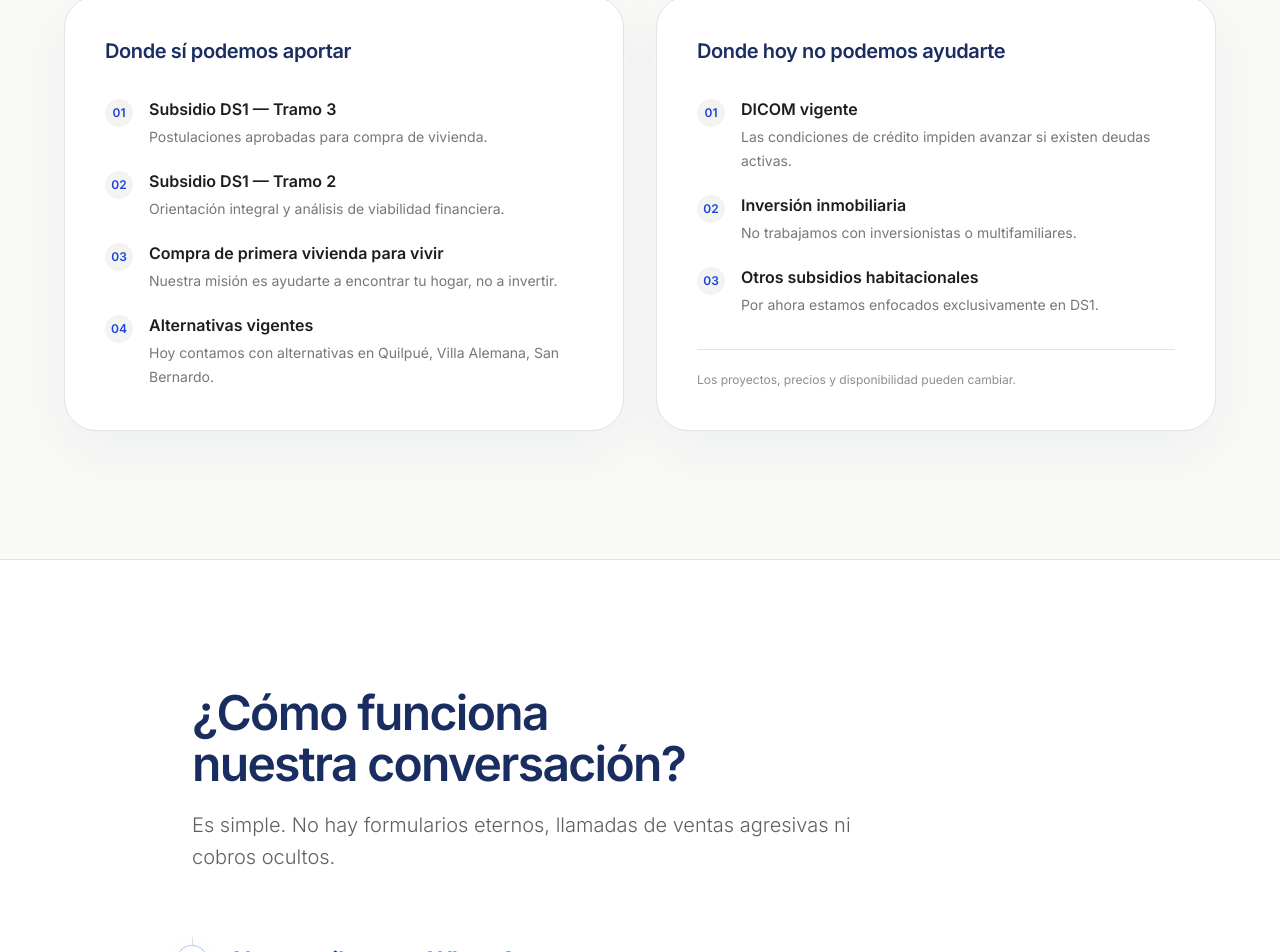
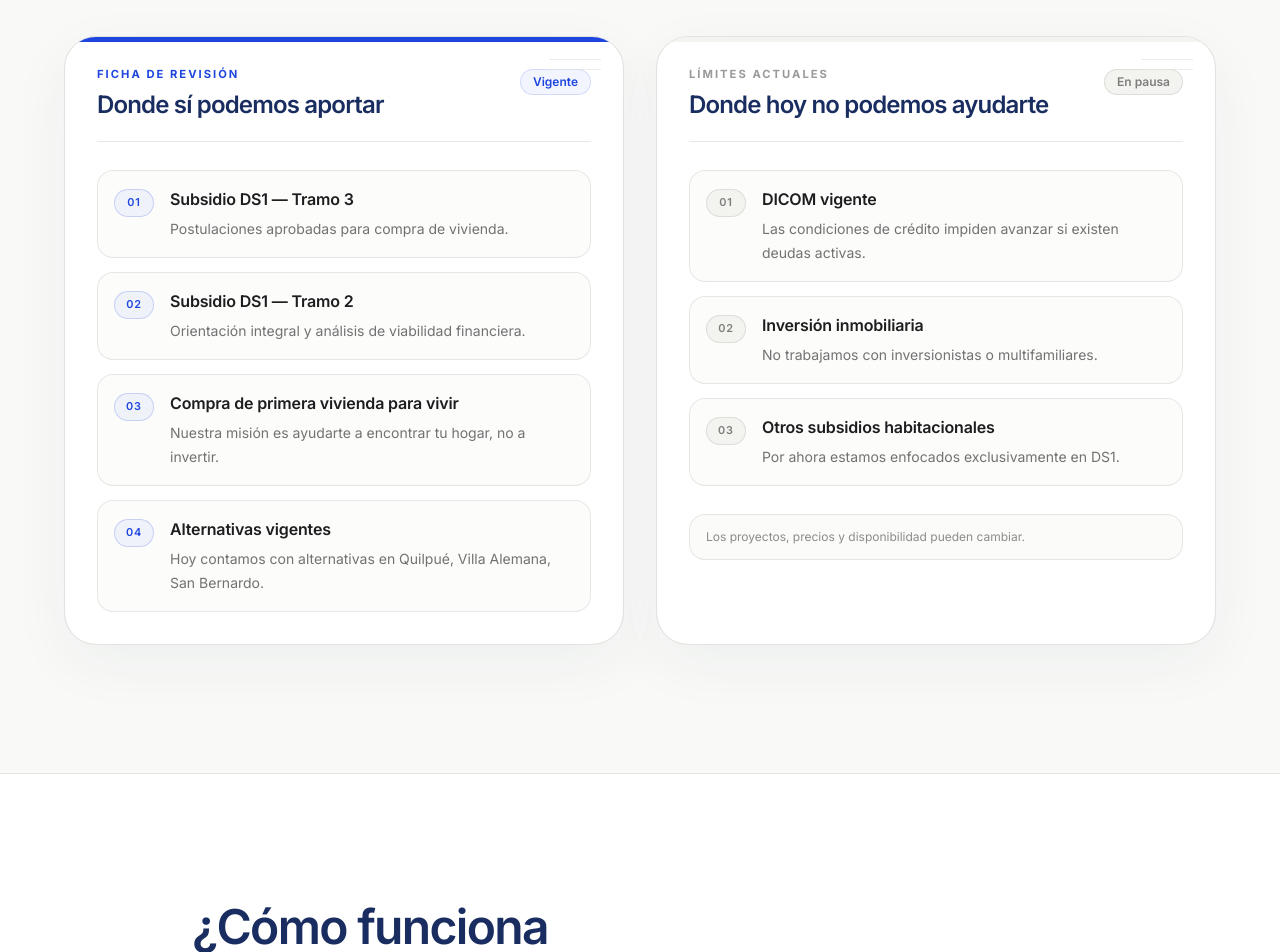
Before and after one commit to 3c-ops/capaz-web, a Next.js app: page / in a window 1280 px wide. Shown: the part 1723-2675 px from the top of the page. Built offline with nearby package versions, Linux system fonts and the light colour scheme.

Commit message:
Evolve Capaz visual system

```diff
--- a/app/globals.css
+++ b/app/globals.css
@@ -60,3 +60,68 @@ body {
     transition-duration: 0.01ms !important;
   }
 }
+
+.case-card {
+  position: relative;
+  overflow: hidden;
+  border: 1px solid var(--brand-border);
+  border-radius: 2rem;
+  background:
+    linear-gradient(var(--surface), var(--surface)) padding-box,
+    linear-gradient(180deg, color-mix(in srgb, var(--brand-border) 65%, white), var(--brand-border)) border-box;
+  box-shadow: 0 18px 60px rgba(25, 45, 96, 0.05);
+  transition:
+    transform 300ms ease-out,
+    border-color 300ms ease-out,
+    box-shadow 300ms ease-out;
+}
+
+.case-card::before {
+  content: "";
+  position: absolute;
+  inset: 0 0 auto;
+  height: 5px;
+  background: var(--surface-muted);
+}
+
+.case-card::after {
+  content: "";
+  position: absolute;
+  right: 1.35rem;
+  top: 1.35rem;
+  width: 3.25rem;
+  height: 0.7rem;
+  border-block: 1px solid var(--brand-border);
+  opacity: 0.65;
+}
+
+.case-card-positive::before {
+  background: var(--brand-blue);
+}
+
+.case-card:hover {
+  transform: translateY(-0.25rem);
+  border-color: color-mix(in srgb, var(--brand-blue) 18%, var(--brand-border));
+  box-shadow: 0 24px 70px rgba(25, 45, 96, 0.08);
+}
+
+.case-label {
+  font-size: 0.7rem;
+  font-weight: 700;
+  letter-spacing: 0.18em;
+  line-height: 1;
+  text-transform: uppercase;
+}
+
+.review-rule {
+  background-image: linear-gradient(to right, var(--brand-border) 55%, transparent 0%);
+  background-position: bottom;
+  background-repeat: repeat-x;
+  background-size: 10px 1px;
+}
+
+@media (prefers-reduced-motion: reduce) {
+  .case-card:hover {
+    transform: none;
+  }
+}
--- a/components/FinalCTA.tsx
+++ b/components/FinalCTA.tsx
@@ -3,7 +3,8 @@ import { CTAButton } from './CTAButton';
 export function FinalCTA() {
   return (
     <section className="bg-white px-5 py-20 text-center md:py-32">
-      <div className="mx-auto max-w-3xl rounded-[2rem] border border-brand-border bg-background px-6 py-12 shadow-[0_24px_80px_rgba(25,45,96,0.06)] md:px-12 md:py-16">
+      <div className="case-card mx-auto max-w-3xl px-6 py-12 shadow-[0_24px_80px_rgba(25,45,96,0.06)] md:px-12 md:py-16">
+        <p className="case-label mb-5 text-brand-blue">Próxima revisión</p>
         <h2 className="text-balance text-4xl font-semibold tracking-[-0.05em] text-brand-navy md:text-6xl md:leading-[0.98]">
           Revisemos tu situación.
         </h2>
--- a/components/ManifestSection.tsx
+++ b/components/ManifestSection.tsx
@@ -1,7 +1,7 @@
 export function ManifestSection() {
   return (
     <section className="border-y border-brand-border bg-white px-5 py-[4.5rem] md:py-28">
-      <div className="mx-auto max-w-3xl md:text-center">
+      <div className="review-rule mx-auto max-w-3xl pb-10 md:text-center">
         <h2 className="text-balance text-3xl font-light leading-tight tracking-[-0.035em] text-brand-navy md:text-5xl md:leading-[1.08]">
           Muchas personas reciben una respuesta antes de entender completamente en qué etapa están.
         </h2>
--- a/components/ProcessSection.tsx
+++ b/components/ProcessSection.tsx
@@ -14,14 +14,14 @@ export function ProcessSection() {
           title="¿Cómo funciona nuestra conversación?"
         />
 
-        <ol className="mt-12 space-y-8 border-l border-brand-border pl-7 md:mt-16 md:space-y-10 md:pl-10">
+        <ol className="mt-12 space-y-4 md:mt-16">
           {processSteps.map((step, index) => (
-            <li className="group relative rounded-2xl py-1 md:py-2" key={step.title}>
+            <li className="group relative rounded-[1.65rem] border border-brand-border bg-background/55 p-5 transition duration-300 ease-out hover:border-brand-blue/20 hover:bg-white hover:shadow-[0_16px_44px_rgba(25,45,96,0.055)] md:p-6" key={step.title}>
               <span
                 aria-hidden="true"
-                className="absolute -left-[43px] flex size-8 items-center justify-center rounded-full border border-brand-blue/30 bg-white text-sm font-semibold text-brand-blue shadow-[0_8px_24px_rgba(30,70,223,0.08)] transition duration-300 group-hover:border-brand-blue group-hover:bg-brand-blue group-hover:text-white md:-left-[57px]"
+                className="mb-5 flex h-8 w-fit items-center justify-center rounded-full border border-brand-blue/20 bg-white px-3 text-xs font-semibold tracking-[0.14em] text-brand-blue shadow-[0_8px_24px_rgba(30,70,223,0.06)] transition duration-300 group-hover:border-brand-blue group-hover:bg-brand-blue group-hover:text-white"
               >
-                {index + 1}
+                PASO {String(index + 1).padStart(2, '0')}
               </span>
               <h3 className="text-xl font-semibold tracking-[-0.02em] text-brand-navy md:text-2xl">
                 {step.title}
--- a/components/TransparencySection.tsx
+++ b/components/TransparencySection.tsx
@@ -2,24 +2,39 @@ import { transparencyItems } from '@/lib/content';
 
 import { SectionHeader } from './SectionHeader';
 
-function TransparencyList({
-  items,
-}: {
+type TransparencyListProps = {
   items: readonly { title: string; description: string }[];
-}) {
+  tone: 'positive' | 'limited';
+};
+
+function TransparencyList({ items, tone }: TransparencyListProps) {
+  const markerClass =
+    tone === 'positive'
+      ? 'border-brand-blue/20 bg-brand-blue/5 text-brand-blue'
+      : 'border-foreground/10 bg-surface-muted text-foreground/55';
+
   return (
-    <ul className="mt-8 space-y-5">
+    <ul className="mt-7 space-y-3.5">
       {items.map((item, index) => (
-        <li className="group flex gap-4" key={item.title}>
-          <span className="mt-0.5 flex size-7 shrink-0 items-center justify-center rounded-full bg-surface-muted text-xs font-semibold text-brand-blue transition-colors duration-300 group-hover:bg-brand-blue group-hover:text-white">
+        <li
+          className="group relative rounded-2xl border border-brand-border/80 bg-background/55 px-4 py-4 transition duration-300 ease-out hover:border-brand-blue/20 hover:bg-white hover:shadow-[0_14px_34px_rgba(25,45,96,0.055)]"
+          key={item.title}
+        >
+          <div className="flex items-start gap-4">
+            <span
+              className={`mt-0.5 flex h-7 min-w-10 items-center justify-center rounded-full border text-[0.68rem] font-semibold tracking-[0.08em] ${markerClass}`}
+            >
               {String(index + 1).padStart(2, '0')}
             </span>
             <span>
-            <strong className="block text-base font-semibold text-foreground">{item.title}</strong>
-            <span className="mt-1 block text-sm leading-6 text-foreground/60">
+              <strong className="block text-base font-semibold tracking-[-0.01em] text-foreground">
+                {item.title}
+              </strong>
+              <span className="mt-1.5 block text-sm leading-6 text-foreground/62">
                 {item.description}
               </span>
             </span>
+          </div>
         </li>
       ))}
     </ul>
@@ -36,19 +51,35 @@ export function TransparencySection() {
         />
 
         <div className="mt-12 grid gap-5 md:mt-14 md:grid-cols-2 md:gap-6 lg:gap-8">
-          <article className="rounded-[2rem] border border-brand-border bg-white p-7 shadow-[0_18px_60px_rgba(25,45,96,0.05)] transition duration-300 ease-out hover:-translate-y-1 hover:border-brand-blue/20 hover:shadow-[0_24px_70px_rgba(25,45,96,0.08)] motion-reduce:hover:translate-y-0 md:p-10">
-            <h3 className="text-xl font-semibold tracking-[-0.02em] text-brand-navy">
+          <article className="case-card case-card-positive p-6 md:p-8">
+            <div className="flex items-start justify-between gap-5 border-b border-brand-border/80 pb-5">
+              <div>
+                <p className="case-label text-brand-blue">Ficha de revisión</p>
+                <h3 className="mt-2 text-2xl font-semibold tracking-[-0.035em] text-brand-navy">
                   Donde sí podemos aportar
                 </h3>
-            <TransparencyList items={transparencyItems.canHelp} />
+              </div>
+              <span className="rounded-full border border-brand-blue/15 bg-brand-blue/5 px-3 py-1 text-xs font-semibold text-brand-blue">
+                Vigente
+              </span>
+            </div>
+            <TransparencyList items={transparencyItems.canHelp} tone="positive" />
           </article>
 
-          <article className="rounded-[2rem] border border-brand-border bg-white p-7 shadow-[0_18px_60px_rgba(25,45,96,0.05)] transition duration-300 ease-out hover:-translate-y-1 hover:border-foreground/10 hover:shadow-[0_24px_70px_rgba(25,45,96,0.08)] motion-reduce:hover:translate-y-0 md:p-10">
-            <h3 className="text-xl font-semibold tracking-[-0.02em] text-brand-navy">
+          <article className="case-card p-6 md:p-8">
+            <div className="flex items-start justify-between gap-5 border-b border-brand-border/80 pb-5">
+              <div>
+                <p className="case-label text-foreground/45">Límites actuales</p>
+                <h3 className="mt-2 text-2xl font-semibold tracking-[-0.035em] text-brand-navy">
                   Donde hoy no podemos ayudarte
                 </h3>
-            <TransparencyList items={transparencyItems.cannotHelp} />
-            <p className="mt-8 border-t border-brand-border pt-5 text-xs leading-5 text-foreground/50">
+              </div>
+              <span className="rounded-full border border-foreground/10 bg-surface-muted px-3 py-1 text-xs font-semibold text-foreground/55">
+                En pausa
+              </span>
+            </div>
+            <TransparencyList items={transparencyItems.cannotHelp} tone="limited" />
+            <p className="mt-7 rounded-2xl border border-brand-border/80 bg-background/70 px-4 py-3 text-xs leading-5 text-foreground/50">
               Los proyectos, precios y disponibilidad pueden cambiar.
             </p>
           </article>
```
Also changed, not shown: components/FAQSection.tsx (+12 -7 lines). Lines whose indentation alone changed are shown as unchanged.
